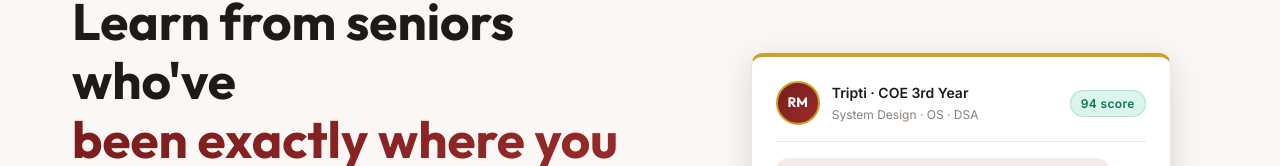
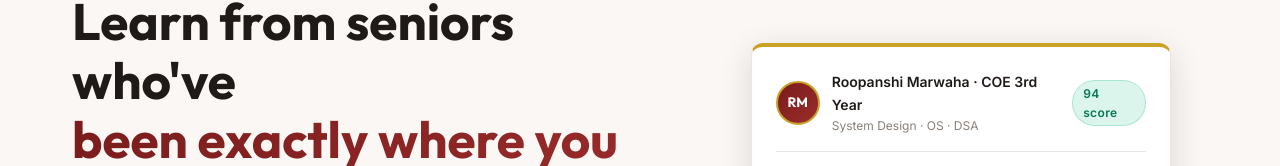
Before and after one commit to ishitttaa/ThaparCue, a React (Vite) app: page / in a window 1280 px wide. Shown: the part 175-341 px from the top of the page. Built offline with nearby package versions, Linux system fonts and the light colour scheme; no server answers.

Commit message:
update landing hero card sample profile

```diff
--- a/src/pages/public/LandingPage.jsx
+++ b/src/pages/public/LandingPage.jsx
@@ -77,7 +77,7 @@ export default function LandingPage() {
             <div className="hero-card-row">
               <div className="avatar-placeholder avatar-md" style={{ background: 'linear-gradient(135deg, hsl(230,70%,55%), hsl(270,70%,45%))', fontSize: '0.85rem' }}>RM</div>
               <div>
-                <p style={{ fontWeight: 600, fontSize: 'var(--text-sm)' }}>Tripti · COE 3rd Year</p>
+                <p style={{ fontWeight: 600, fontSize: 'var(--text-sm)' }}>Roopanshi Marwaha · COE 3rd Year</p>
                 <p className="text-muted" style={{ fontSize: 'var(--text-xs)' }}>System Design · OS · DSA</p>
               </div>
               <span className="badge badge-success" style={{ marginLeft: 'auto' }}>94 score</span>
```
